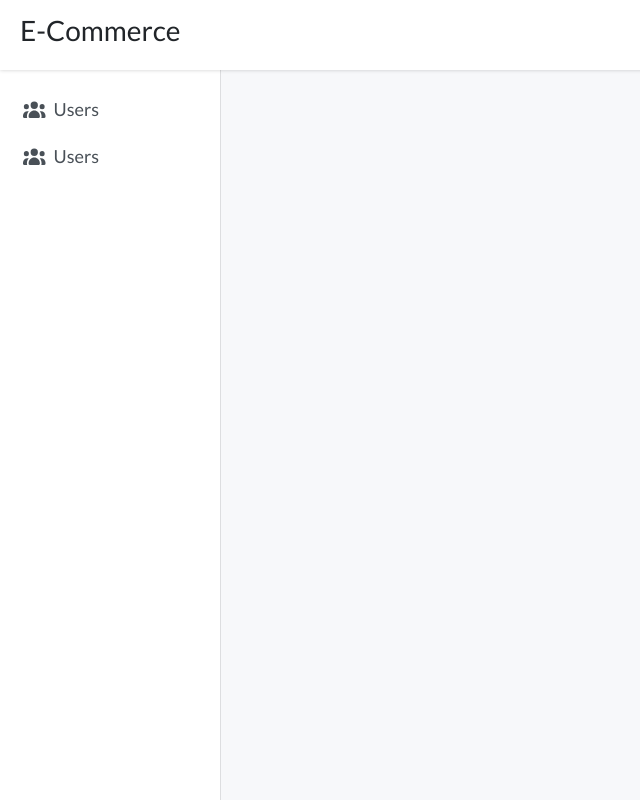
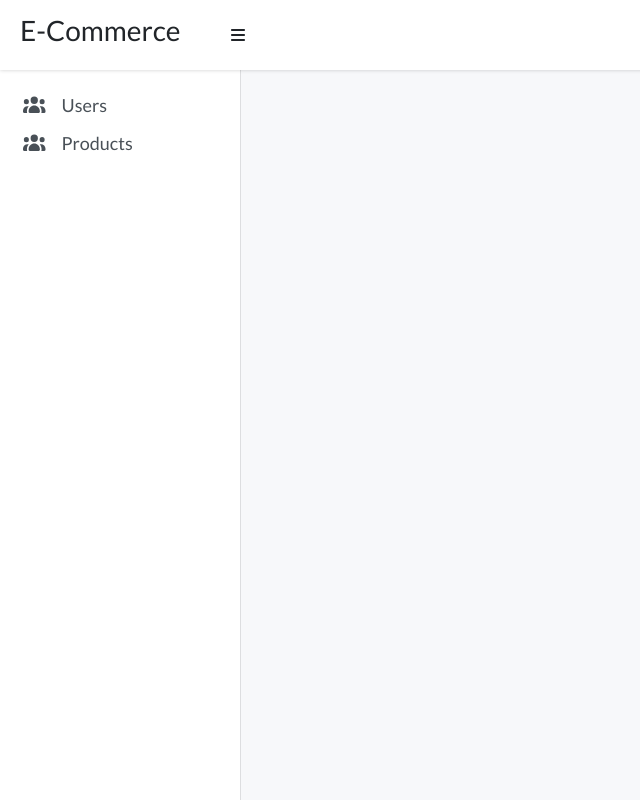
Before and after one commit to engbaraakhamaysa/eshop-react, a React (Create React App) app: page /dashboard in a window 1280 px wide. Shown: the whole page, without its empty margins (0-640 px from the left). Built offline with nearby package versions, Linux system fonts and the light colour scheme.

Commit message:
Add Menu to Dashboard

```diff
--- a/src/Components/Dashboard/SideBar.js
+++ b/src/Components/Dashboard/SideBar.js
@@ -1,23 +1,51 @@
 import { FontAwesomeIcon } from "@fortawesome/react-fontawesome";
 import { faUsers } from "@fortawesome/free-solid-svg-icons";
 import { NavLink } from "react-router-dom";
+import { useContext } from "react";
+import { Menu } from "../../Context/MenuContext";
 
 export default function SideBar() {
+  const menu = useContext(Menu);
+  const isOpen = menu.isOpen;
+  console.log(isOpen);
   return (
-    <div className="side-bar pt-3">
+    <div
+      className="side-bar pt-3"
+      style={{ width: isOpen ? "240px" : "fit-content" }}
+    >
       <NavLink
         to={"users"}
         className={"d-flex align-items-center gap-2 side-bar-link-css"}
       >
-        <FontAwesomeIcon icon={faUsers} />
-        <p className="m-0">Users</p>
+        <FontAwesomeIcon
+          style={{ padding: isOpen ? "10px 8px 10px 15px" : "10px 8px" }}
+          icon={faUsers}
+        />
+        <p
+          className="m-0"
+          style={{
+            display: isOpen ? "block" : "none",
+          }}
+        >
+          Users
+        </p>
       </NavLink>
       <NavLink
         to={"products"}
         className={"d-flex align-items-center gap-2 side-bar-link-css"}
       >
-        <FontAwesomeIcon icon={faUsers} />
-        <p className="m-0">Users</p>
+        <FontAwesomeIcon
+          style={{ padding: isOpen ? "10px 8px 10px 15px" : "10px 8px" }}
+          icon={faUsers}
+        />
+        <p
+          className="m-0"
+          style={{
+            display: isOpen ? "block" : "none",
+          }}
+        >
+          Products
+        </p>
       </NavLink>
     </div>
   );
--- a/src/Components/Dashboard/TopBar.js
+++ b/src/Components/Dashboard/TopBar.js
@@ -1,7 +1,22 @@
+import { FontAwesomeIcon } from "@fortawesome/react-fontawesome";
+import { faBars } from "@fortawesome/free-solid-svg-icons";
+import { Menu } from "../../Context/MenuContext";
+import { useContext } from "react";
+
 export default function TopBar() {
+  const menu = useContext(Menu);
+  const setIsOpen = menu.setIsOpen;
+  console.log(menu);
   return (
     <div className="top-bar d-flex align-items-center justify-content-between">
-      <h3>E-Commerce</h3>
+      <div className="d-flex align-items-center gap-5">
+        <h3>E-Commerce</h3>
+        <FontAwesomeIcon
+          onClick={() => setIsOpen((prev) => !prev)}
+          cursor={"pointer"}
+          icon={faBars}
+        />
+      </div>
     </div>
   );
 }
--- a/src/Components/Dashboard/bars.css
+++ b/src/Components/Dashboard/bars.css
@@ -18,13 +18,12 @@
   z-index: 1;
   height: 100vh;
   box-shadow: 0 0 0 1px rgba(0, 0, 0, 0.1);
-  width: 220px;
 }
 .side-bar-link-css {
   color: #495057;
   font-size: 18px;
   transition: 0.3s;
-  padding: 10px 8px 10px 15px;
+  /* padding: 10px 8px 10px 15px; */
   margin: 0 8px;
   border-radius: 6px;
 }
--- /dev/null
+++ b/src/Context/MenuContext.js
@@ -0,0 +1,9 @@
+import { createContext, useState } from "react";
+export const Menu = createContext();
+
+export default function MenuContext({ children }) {
+  const [isOpen, setIsOpen] = useState(true);
+  return (
+    <Menu.Provider value={{ isOpen, setIsOpen }}>{children}</Menu.Provider>
+  );
+}
--- a/src/Pages/Auth/Logout.js
+++ b/src/Pages/Auth/Logout.js
@@ -5,7 +5,7 @@
 export default function Logout() {
   async function handleLogout() {
     const cookie = Cookie();
-    const refreshToken = cookie.get("refershToken");
+    const refreshToken = cookie.get("refreshToken");
     if (!refreshToken) {
       console.log("No refresh token found");
       return;
--- a/src/Pages/Dashboard/Users.js
+++ b/src/Pages/Dashboard/Users.js
@@ -18,7 +18,10 @@
       .catch((err) => console.log(err));
   });
   return (
-    <div>
+    <div
+      className="d-flex justify-content-center align-items-center"
+      style={{ height: "100vh" }}
+    >
       <Logout />
     </div>
   );
--- a/src/index.js
+++ b/src/index.js
@@ -13,12 +13,15 @@
 
 //use thes to rous paths page wibsite
 import { BrowserRouter as Router } from "react-router-dom";
+import MenuContext from "./Context/MenuContext";
 
 const root = ReactDOM.createRoot(document.getElementById("root"));
 root.render(
   <React.StrictMode>
-    <Router>
-      <App />
-    </Router>
+    <MenuContext>
+      <Router>
+        <App />
+      </Router>
+    </MenuContext>
   </React.StrictMode>
 );
```
